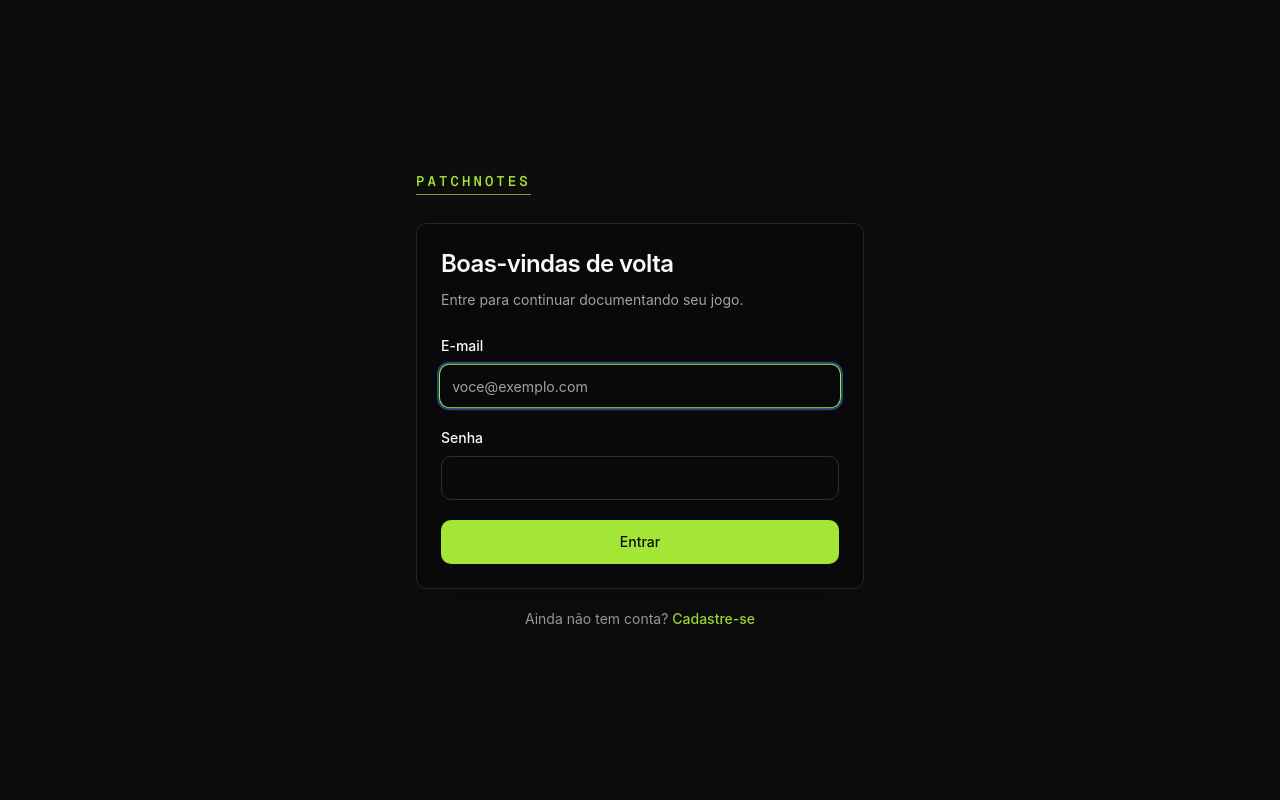
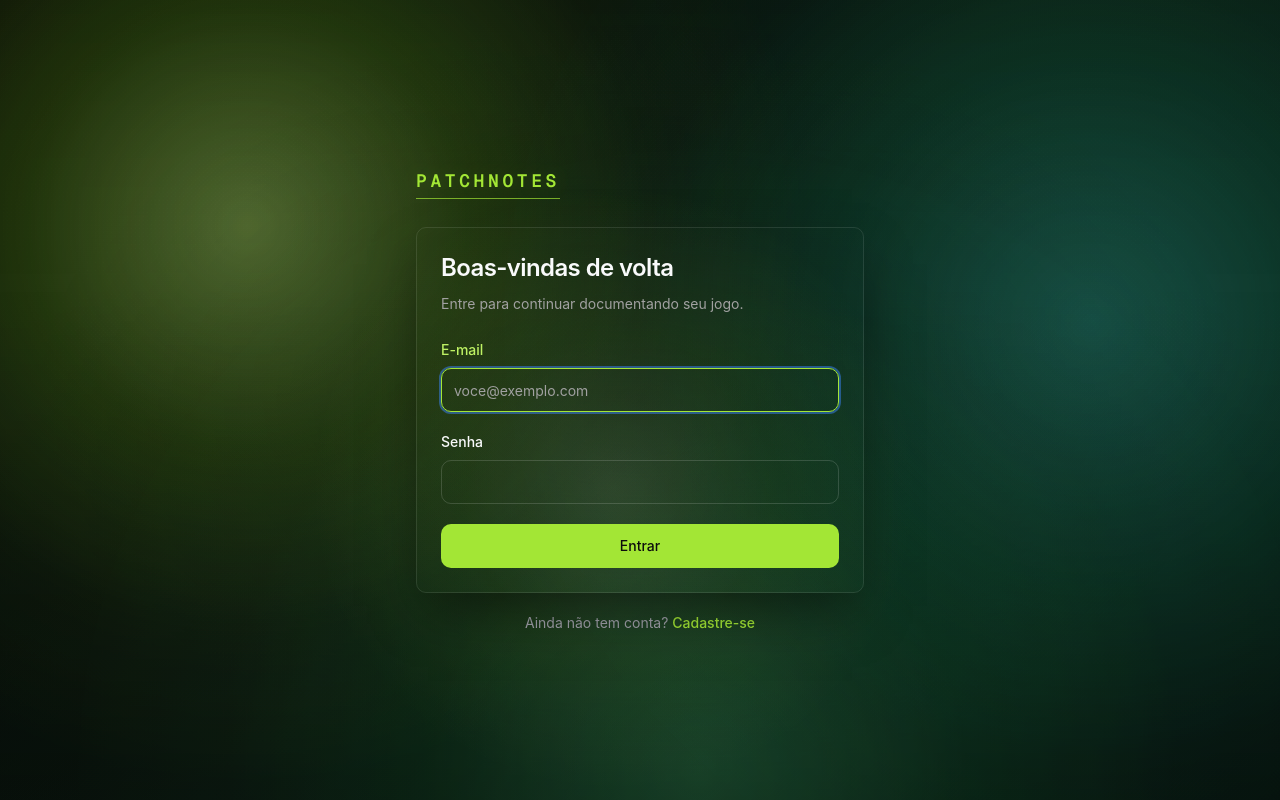
Before and after one commit to Hayversong/app-patchnotes, a Next.js app: page /login in a window 1280 px wide. Built offline with nearby package versions, Linux system fonts and the light colour scheme.

Commit message:
feat: background animation nas telas de autenticação

```diff
--- /dev/null
+++ b/src/modules/auth/components/animated-background.tsx
@@ -0,0 +1,47 @@
+"use client";
+
+import { motion, useReducedMotion } from "motion/react";
+
+const ambientTransition = {
+  duration: 24,
+  ease: "easeInOut" as const,
+  repeat: Number.POSITIVE_INFINITY,
+  repeatType: "mirror" as const,
+};
+
+export function AnimatedBackground() {
+  const reduced = useReducedMotion();
+
+  return (
+    <div aria-hidden="true" className="pointer-events-none absolute inset-0 overflow-hidden bg-[#050806]">
+      <div className="absolute inset-0 bg-[linear-gradient(135deg,#050806_0%,#0a160e_48%,#06110d_100%)]" />
+
+      <motion.div
+        className="absolute -left-[24rem] -top-[30rem] h-[72rem] w-[72rem] rounded-full bg-[radial-gradient(circle,rgba(190,242,100,0.52)_0%,rgba(132,204,22,0.28)_28%,rgba(77,124,15,0.1)_52%,transparent_72%)] mix-blend-screen will-change-transform"
+        animate={reduced ? undefined : { x: [0, 150, 55], y: [0, 80, 130], scale: [1, 1.1, 0.96], opacity: [0.7, 1, 0.78] }}
+        transition={ambientTransition}
+      />
+
+      <motion.div
+        className="absolute -right-[25rem] -top-[16rem] h-[68rem] w-[68rem] rounded-full bg-[radial-gradient(circle,rgba(45,212,191,0.42)_0%,rgba(16,185,129,0.22)_32%,rgba(6,95,70,0.09)_54%,transparent_72%)] mix-blend-screen will-change-transform"
+        animate={reduced ? undefined : { x: [0, -135, -45], y: [0, 105, 35], scale: [1, 0.94, 1.08], opacity: [0.68, 0.94, 0.74] }}
+        transition={{ ...ambientTransition, duration: 28, delay: 1.5 }}
+      />
+
+      <motion.div
+        className="absolute -bottom-[38rem] left-[2%] h-[76rem] w-[76rem] rounded-full bg-[radial-gradient(circle,rgba(74,222,128,0.44)_0%,rgba(22,163,74,0.22)_31%,rgba(20,83,45,0.08)_55%,transparent_73%)] mix-blend-screen will-change-transform"
+        animate={reduced ? undefined : { x: [0, 155, 65], y: [0, -95, -30], scale: [1, 1.12, 1.02], opacity: [0.62, 0.9, 0.7] }}
+        transition={{ ...ambientTransition, duration: 31, delay: 3 }}
+      />
+
+      <motion.div
+        className="absolute left-[18%] top-[18%] h-[38rem] w-[38rem] rounded-full bg-[radial-gradient(circle,rgba(217,249,157,0.22)_0%,rgba(163,230,53,0.1)_36%,transparent_70%)] mix-blend-screen will-change-transform"
+        animate={reduced ? undefined : { x: [0, 210, 80], y: [0, 130, 40], scale: [0.9, 1.12, 1] }}
+        transition={{ ...ambientTransition, duration: 20, delay: 0.8 }}
+      />
+
+      <div className="absolute inset-0 bg-[radial-gradient(ellipse_at_center,rgba(5,8,6,0.28)_0%,rgba(5,8,6,0.08)_38%,transparent_67%)]" />
+      <div className="absolute inset-0 bg-[linear-gradient(to_bottom,rgba(5,8,6,0.04),transparent_36%,rgba(5,8,6,0.28))]" />
+    </div>
+  );
+}
--- /dev/null
+++ b/src/modules/auth/components/animated-input.tsx
@@ -0,0 +1,65 @@
+"use client";
+
+import { motion, useReducedMotion } from "motion/react";
+import * as React from "react";
+
+import { Input } from "@/components/ui/input";
+import { Label } from "@/components/ui/label";
+import { cn } from "@/lib/utils";
+
+type AnimatedInputProps = React.ComponentPropsWithoutRef<typeof Input> & {
+  id: string;
+  label: string;
+  error?: string;
+  hint?: string;
+  success?: boolean;
+};
+
+export const AnimatedInput = React.forwardRef<HTMLInputElement, AnimatedInputProps>(
+  ({ id, label, error, hint, success = false, className, ...props }, ref) => {
+    const reduced = useReducedMotion();
+    const describedBy = [hint && `${id}-hint`, error && `${id}-error`, props["aria-describedby"]]
+      .filter(Boolean)
+      .join(" ") || undefined;
+
+    return (
+      <motion.div
+        className="group space-y-2"
+        animate={reduced || !error ? { x: 0 } : { x: [0, -4, 4, -2, 2, 0] }}
+        transition={{ duration: reduced ? 0 : 0.32, ease: "easeOut" }}
+      >
+        <Label
+          htmlFor={id}
+          className={cn(
+            "transition-colors duration-200 group-focus-within:text-lime-300 motion-reduce:transition-none",
+            error && "text-red-400 group-focus-within:text-red-400",
+            success && "text-lime-400",
+          )}
+        >
+          {label}
+        </Label>
+        <Input
+          {...props}
+          ref={ref}
+          id={id}
+          aria-invalid={error ? true : undefined}
+          aria-describedby={describedBy}
+          className={cn(
+            "transition-[border-color,box-shadow,background-color] duration-200 motion-reduce:transition-none",
+            error && "border-red-400/70 bg-red-500/[0.04] focus-visible:border-red-400 focus-visible:ring-red-400/25",
+            success && "border-lime-500/55 bg-lime-400/[0.025] focus-visible:border-lime-400 focus-visible:ring-lime-400/25",
+            className,
+          )}
+        />
+        {hint && <p id={`${id}-hint`} className="text-xs leading-5 text-muted-foreground">{hint}</p>}
+        {error && (
+          <motion.p id={`${id}-error`} role="alert" className="text-sm text-red-400" initial={reduced ? false : { opacity: 0, y: -3 }} animate={{ opacity: 1, y: 0 }} transition={{ duration: reduced ? 0 : 0.18 }}>
+            {error}
+          </motion.p>
+        )}
+      </motion.div>
+    );
+  },
+);
+
+AnimatedInput.displayName = "AnimatedInput";
--- a/src/modules/auth/components/auth-motion.tsx
+++ b/src/modules/auth/components/auth-motion.tsx
@@ -23,17 +23,3 @@ export function AuthItem({ children, className }: { children: ReactNode; classNa
   const reduced = useReducedMotion();
   return <motion.div className={className} variants={reduced ? undefined : authItem}>{children}</motion.div>;
 }
-
-export function AuthBrand() {
-  const reduced = useReducedMotion();
-  return <motion.span
-    className="relative inline-block text-lime-400 [text-shadow:0_0_16px_rgb(163_230_53_/_0.16)]"
-    initial={reduced ? false : { opacity: 0, y: -8, letterSpacing: "0.34em" }}
-    animate={{ opacity: 1, y: 0, letterSpacing: "0.22em" }}
-    whileHover={reduced ? undefined : { scale: 1.025, textShadow: "0 0 22px rgb(163 230 53 / 0.38)" }}
-    transition={{ duration: reduced ? 0 : 0.45, ease: "easeOut" }}
-  >
-    PATCHNOTES
-    <motion.span aria-hidden="true" className="absolute -bottom-1 left-0 h-px bg-lime-400/70" initial={reduced ? false : { width: 0 }} animate={{ width: "100%" }} transition={{ duration: reduced ? 0 : 0.5, delay: 0.15 }} />
-  </motion.span>;
-}
--- a/src/modules/auth/components/auth-shell.tsx
+++ b/src/modules/auth/components/auth-shell.tsx
@@ -4,7 +4,9 @@ import Link from "next/link";
 
 import { Card, CardContent, CardDescription, CardHeader } from "@/components/ui/card";
 import { motion, useReducedMotion } from "motion/react";
-import { AuthBrand, AuthItem, AuthStagger } from "./auth-motion";
+import { AnimatedBackground } from "./animated-background";
+import { AuthItem, AuthStagger } from "./auth-motion";
+import { LogoBrand } from "./logo-brand";
 
 export function AuthShell({
   title,
@@ -19,13 +21,14 @@ export function AuthShell({
 }) {
   const reduced = useReducedMotion();
   return (
-    <main className="grid min-h-screen place-items-center px-4 py-10">
-      <div className="w-full max-w-md">
+    <main className="relative grid min-h-screen place-items-center overflow-hidden px-4 py-10">
+      <AnimatedBackground />
+      <div className="relative z-10 w-full max-w-md">
         <Link href="/" className="mb-8 block w-fit font-mono text-sm font-semibold">
-          <AuthBrand />
+          <LogoBrand />
         </Link>
         <motion.div initial={reduced ? false : { opacity: 0, y: 20 }} animate={{ opacity: 1, y: 0 }} transition={reduced ? { duration: 0 } : { type: "spring", stiffness: 260, damping: 25 }} className="will-change-[opacity,transform]">
-          <Card className="shadow-2xl shadow-black/30">
+          <Card className="border-white/10 bg-card/95 shadow-2xl shadow-black/50">
             <AuthStagger>
               <CardHeader><AuthItem><h1 className="text-2xl font-semibold tracking-tight">{title}</h1></AuthItem><AuthItem><CardDescription>{description}</CardDescription></AuthItem></CardHeader>
               <CardContent>{children}</CardContent>
--- a/src/modules/auth/components/login-form.tsx
+++ b/src/modules/auth/components/login-form.tsx
@@ -7,12 +7,12 @@ import { useRouter } from "next/navigation";
 import { useState } from "react";
 import { useForm } from "react-hook-form";
 
-import { FormField } from "@/components/form-field";
 import { Button } from "@/components/ui/button";
 import { getApiErrorMessage } from "@/lib/axios";
 import { useLoginMutation } from "@/modules/auth/hooks/use-auth";
 import { loginSchema, type LoginFormData } from "@/modules/auth/schemas/login.schema";
 import { AuthItem } from "./auth-motion";
+import { AnimatedInput } from "./animated-input";
 
 export function LoginForm() {
   const router = useRouter();
@@ -37,8 +37,8 @@ export function LoginForm() {
   return (
     <form onSubmit={onSubmit} onChange={() => setServerError(null)} aria-busy={loginMutation.isPending} noValidate>
       <fieldset className="min-w-0 space-y-5" disabled={loginMutation.isPending}>
-      <AuthItem><FormField className="transition-transform motion-safe:focus-visible:scale-[1.01]" id="email" autoFocus label="E-mail" type="email" autoComplete="email" placeholder="voce@exemplo.com" error={touchedFields.email || isSubmitted ? errors.email?.message : undefined} {...register("email")} /></AuthItem>
-      <AuthItem><FormField className="transition-transform motion-safe:focus-visible:scale-[1.01]" id="password" label="Senha" type="password" autoComplete="current-password" error={touchedFields.password || isSubmitted ? errors.password?.message : undefined} {...register("password")} /></AuthItem>
+      <AuthItem><AnimatedInput id="email" autoFocus label="E-mail" type="email" autoComplete="email" placeholder="voce@exemplo.com" error={touchedFields.email || isSubmitted ? errors.email?.message : undefined} success={Boolean(touchedFields.email && !errors.email)} {...register("email")} /></AuthItem>
+      <AuthItem><AnimatedInput id="password" label="Senha" type="password" autoComplete="current-password" error={touchedFields.password || isSubmitted ? errors.password?.message : undefined} success={Boolean(touchedFields.password && !errors.password)} {...register("password")} /></AuthItem>
       {serverError ? <AuthItem><Feedback error>{serverError}</Feedback></AuthItem> : null}
       <AuthItem><Button type="submit" className="w-full motion-safe:hover:scale-[1.01]" loading={loginMutation.isPending} loadingText="Entrando...">Entrar</Button></AuthItem>
     </fieldset>
--- /dev/null
+++ b/src/modules/auth/components/logo-brand.tsx
@@ -0,0 +1,27 @@
+"use client";
+
+import { motion, useReducedMotion } from "motion/react";
+
+export function LogoBrand() {
+  const reduced = useReducedMotion();
+
+  return (
+    <motion.span
+      className="relative inline-flex text-base font-bold tracking-[0.2em] text-lime-400 [text-shadow:0_0_18px_rgb(163_230_53_/_0.18)] sm:text-lg"
+      initial={reduced ? false : { opacity: 0, y: -7, letterSpacing: "0.3em" }}
+      animate={{ opacity: 1, y: 0, letterSpacing: "0.2em" }}
+      whileHover={reduced ? undefined : { y: -1, textShadow: "0 0 22px rgb(163 230 53 / 0.38)" }}
+      transition={{ duration: reduced ? 0 : 0.42, ease: "easeOut" }}
+    >
+      PATCHNOTES
+      <motion.span
+        aria-hidden="true"
+        className="absolute -bottom-1 left-0 h-px w-full bg-lime-400/70"
+        initial={reduced ? false : { scaleX: 0 }}
+        animate={{ scaleX: 1 }}
+        transition={{ duration: reduced ? 0 : 0.45, delay: reduced ? 0 : 0.14, ease: "easeOut" }}
+        style={{ originX: 0 }}
+      />
+    </motion.span>
+  );
+}
```
Also changed, not shown: src/modules/auth/components/register-form.tsx (+5 -5 lines), 1 other file (tests, documents, lock files or other folders).
